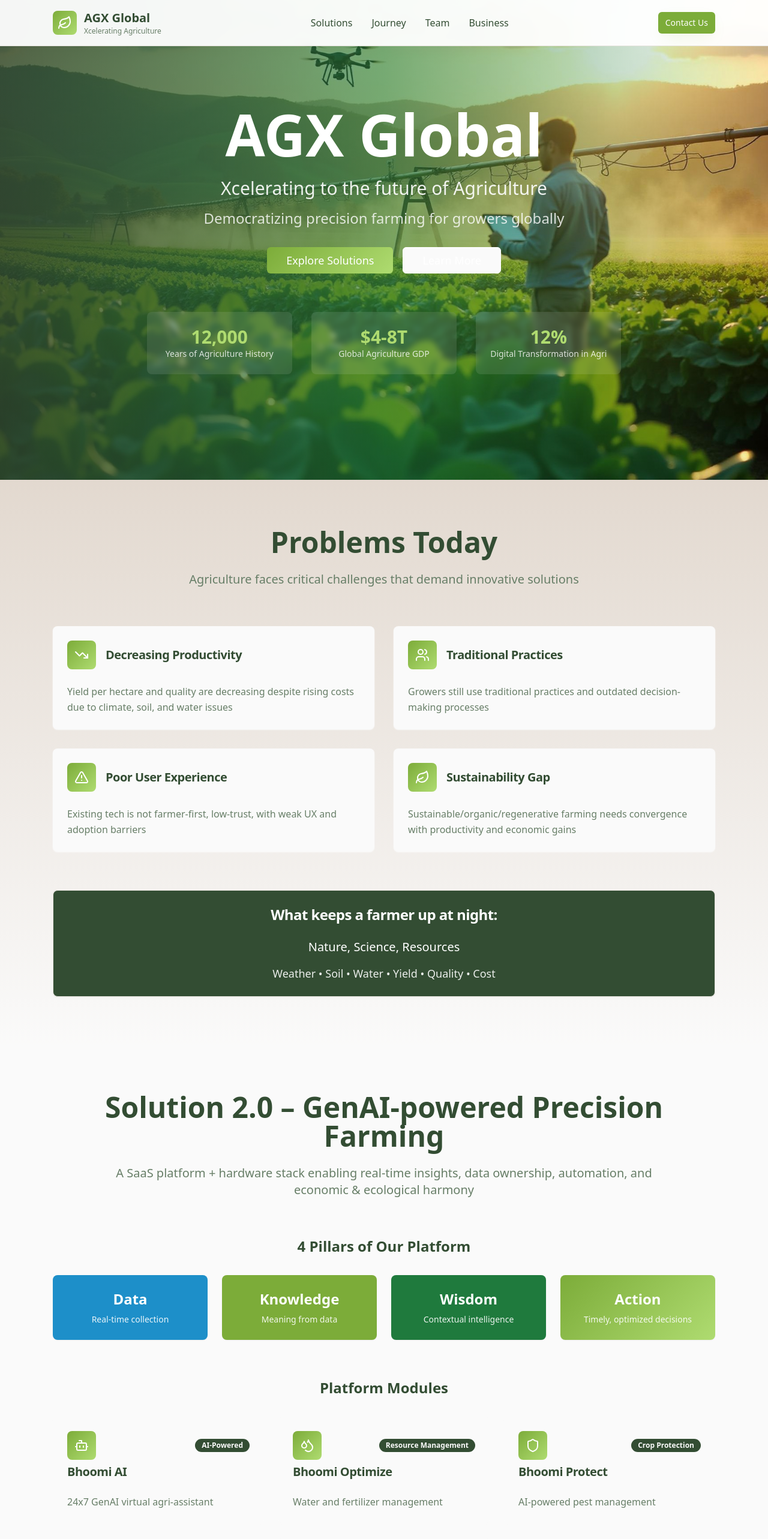
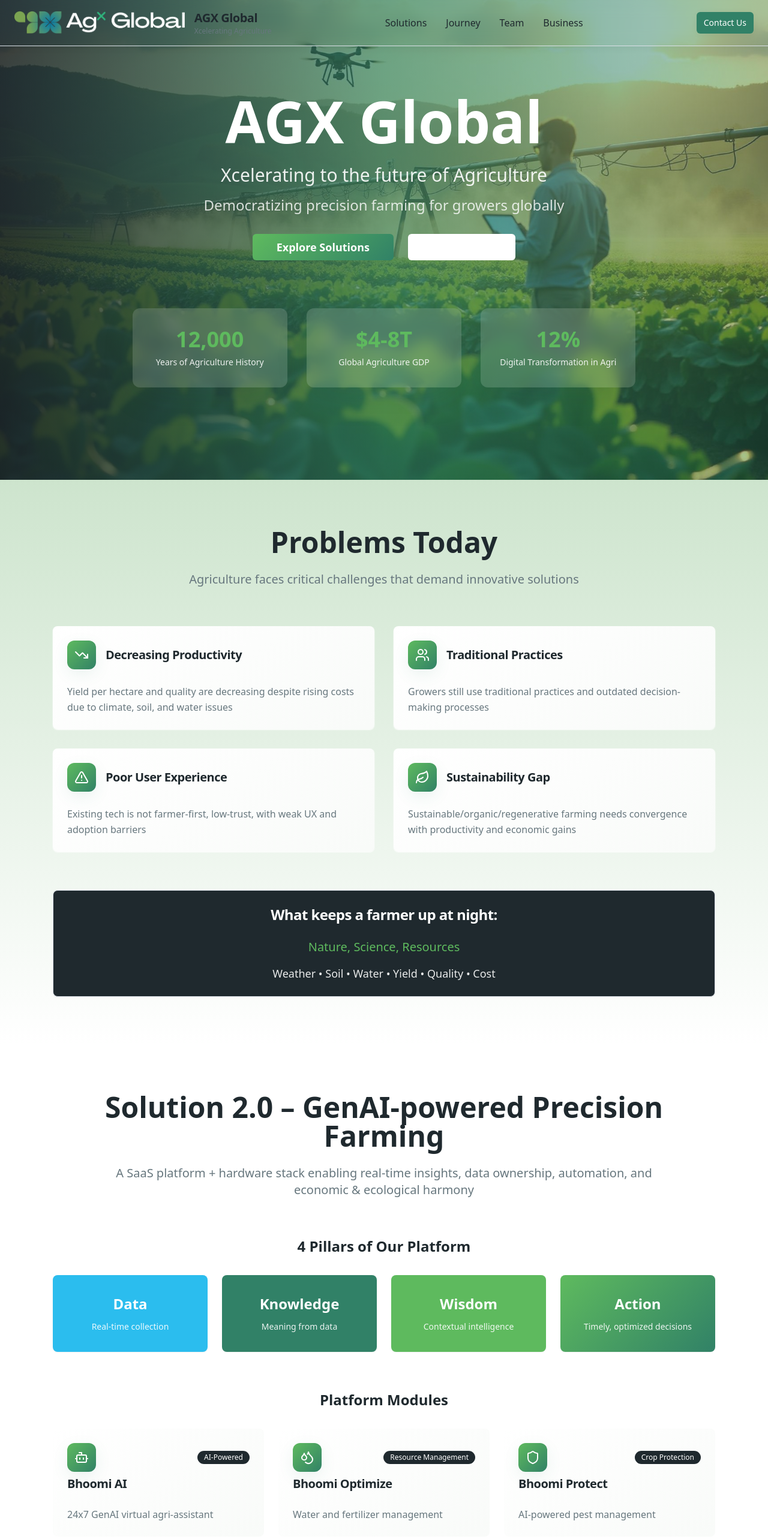
Before and after one commit to AGrowEx/agrowex-website, a React (Vite) app: page / in a window 1280 px wide. Shown: the top 2566 px of the page at 60% size. Built offline with nearby package versions, Linux system fonts and the light colour scheme.

Commit message:
Refactor website design
Update website design to be more professional, incorporating the provided logo and color theme.

```diff
--- a/src/components/Hero.tsx
+++ b/src/components/Hero.tsx
@@ -9,7 +9,7 @@ const Hero = () => {
         className="absolute inset-0 bg-cover bg-center bg-no-repeat"
         style={{ backgroundImage: `url(${heroImage})` }}
       >
-        <div className="absolute inset-0 bg-gradient-to-r from-deep-earth/80 via-forest-green/60 to-transparent"></div>
+        <div className="absolute inset-0 bg-gradient-to-r from-brand-dark/85 via-brand-primary/70 to-brand-primary/40"></div>
       </div>
 
       {/* Content */}
@@ -26,27 +26,27 @@ const Hero = () => {
           </p>
         </div>
 
-        <div className="flex flex-col sm:flex-row gap-4 justify-center items-center">
-          <Button variant="hero" size="lg" className="text-lg px-8 py-4">
+        <div className="flex flex-col sm:flex-row gap-6 justify-center items-center">
+          <Button variant="brand" size="lg" className="text-lg px-10 py-4 font-semibold">
             Explore Solutions
           </Button>
-          <Button variant="outline" size="lg" className="text-lg px-8 py-4 border-white text-white hover:bg-white hover:text-deep-earth">
+          <Button variant="outline" size="lg" className="text-lg px-10 py-4 border-white/80 text-white hover:bg-white hover:text-brand-dark font-medium">
             Learn More
           </Button>
         </div>
 
-        <div className="mt-16 grid grid-cols-1 md:grid-cols-3 gap-8 text-center">
-          <div className="bg-white/10 backdrop-blur-sm rounded-lg p-6">
-            <div className="text-3xl font-bold text-primary-glow">12,000</div>
-            <div className="text-sm opacity-80">Years of Agriculture History</div>
+        <div className="mt-20 grid grid-cols-1 md:grid-cols-3 gap-8 text-center">
+          <div className="bg-white/15 backdrop-blur-md rounded-xl p-8 shadow-elevated">
+            <div className="text-4xl font-bold text-brand-secondary mb-2">12,000</div>
+            <div className="text-sm opacity-90 font-medium">Years of Agriculture History</div>
           </div>
-          <div className="bg-white/10 backdrop-blur-sm rounded-lg p-6">
-            <div className="text-3xl font-bold text-primary-glow">$4-8T</div>
-            <div className="text-sm opacity-80">Global Agriculture GDP</div>
+          <div className="bg-white/15 backdrop-blur-md rounded-xl p-8 shadow-elevated">
+            <div className="text-4xl font-bold text-brand-secondary mb-2">$4-8T</div>
+            <div className="text-sm opacity-90 font-medium">Global Agriculture GDP</div>
           </div>
-          <div className="bg-white/10 backdrop-blur-sm rounded-lg p-6">
-            <div className="text-3xl font-bold text-primary-glow">12%</div>
-            <div className="text-sm opacity-80">Digital Transformation in Agri</div>
+          <div className="bg-white/15 backdrop-blur-md rounded-xl p-8 shadow-elevated">
+            <div className="text-4xl font-bold text-brand-secondary mb-2">12%</div>
+            <div className="text-sm opacity-90 font-medium">Digital Transformation in Agri</div>
           </div>
         </div>
       </div>
--- a/src/components/Navigation.tsx
+++ b/src/components/Navigation.tsx
@@ -1,5 +1,4 @@
 import { Button } from "@/components/ui/button";
-import { Leaf } from "lucide-react";
 
 const Navigation = () => {
   const navItems = [
@@ -10,16 +9,18 @@ const Navigation = () => {
   ];
 
   return (
-    <nav className="fixed top-0 left-0 right-0 z-50 bg-white/95 backdrop-blur-sm border-b border-border">
-      <div className="max-w-6xl mx-auto px-6 py-4">
+    <nav className="fixed top-0 left-0 right-0 z-50 bg-white/98 backdrop-blur-md border-b border-border shadow-card">
+      <div className="max-w-7xl mx-auto px-6 py-4">
         <div className="flex items-center justify-between">
-          <div className="flex items-center gap-3">
-            <div className="p-2 bg-gradient-primary rounded-lg">
-              <Leaf className="h-6 w-6 text-white" />
-            </div>
+          <div className="flex items-center gap-4">
+            <img
+              src="/lovable-uploads/ac71843d-6b3e-45d1-bd24-263272620930.png"
+              alt="AGX Global Logo"
+              className="h-10 w-auto"
+            />
             <div>
-              <div className="font-bold text-deep-earth text-xl">AGX Global</div>
-              <div className="text-xs text-muted-foreground">Xcelerating Agriculture</div>
+              <div className="font-bold text-brand-dark text-xl tracking-tight">AGX Global</div>
+              <div className="text-xs text-muted-foreground font-medium">Xcelerating Agriculture</div>
             </div>
           </div>
 
@@ -28,14 +29,14 @@ const Navigation = () => {
               <a
                 key={item.label}
                 href={item.href}
-                className="text-deep-earth hover:text-earth-green transition-colors"
+                className="text-brand-dark hover:text-brand-primary transition-colors font-medium"
               >
                 {item.label}
               </a>
             ))}
           </div>
 
-          <Button variant="earth" size="sm">
+          <Button variant="professional" size="sm" className="font-medium">
             Contact Us
           </Button>
         </div>
--- a/src/components/Problems.tsx
+++ b/src/components/Problems.tsx
@@ -29,7 +29,7 @@ const Problems = () => {
     <section className="py-20 bg-gradient-subtle">
       <div className="max-w-6xl mx-auto px-6">
         <div className="text-center mb-16">
-          <h2 className="text-4xl lg:text-5xl font-bold text-deep-earth mb-6">
+          <h2 className="text-4xl lg:text-5xl font-bold text-brand-dark mb-6">
             Problems Today
           </h2>
           <p className="text-xl text-muted-foreground max-w-3xl mx-auto">
@@ -39,13 +39,13 @@ const Problems = () => {
 
         <div className="grid grid-cols-1 md:grid-cols-2 gap-8 mb-16">
           {problems.map((problem, index) => (
-            <Card key={index} className="shadow-card border-0 hover:shadow-elegant transition-all duration-300">
+            <Card key={index} className="shadow-card border-0 hover:shadow-elevated transition-all duration-300 bg-gradient-card">
               <CardHeader>
                 <div className="flex items-center gap-4">
-                  <div className="p-3 bg-gradient-primary rounded-lg">
+                  <div className="p-3 bg-gradient-brand rounded-xl shadow-brand">
                     <problem.icon className="h-6 w-6 text-white" />
                   </div>
-                  <CardTitle className="text-xl text-deep-earth">{problem.title}</CardTitle>
+                  <CardTitle className="text-xl text-brand-dark font-semibold">{problem.title}</CardTitle>
                 </div>
               </CardHeader>
               <CardContent>
@@ -55,13 +55,13 @@ const Problems = () => {
           ))}
         </div>
 
-        <Card className="bg-deep-earth text-white shadow-glow">
+        <Card className="bg-brand-dark text-white shadow-elevated">
           <CardHeader>
-            <CardTitle className="text-2xl text-center">What keeps a farmer up at night:</CardTitle>
+            <CardTitle className="text-2xl text-center font-semibold">What keeps a farmer up at night:</CardTitle>
           </CardHeader>
           <CardContent>
             <div className="text-center">
-              <p className="text-xl font-light mb-4">Nature, Science, Resources</p>
+              <p className="text-xl font-light mb-4 text-brand-secondary">Nature, Science, Resources</p>
               <p className="text-lg opacity-90">Weather • Soil • Water • Yield • Quality • Cost</p>
             </div>
           </CardContent>
--- a/src/components/Solutions.tsx
+++ b/src/components/Solutions.tsx
@@ -7,22 +7,22 @@ const Solutions = () => {
     {
       title: "Data",
       description: "Real-time collection",
-      color: "bg-tech-blue"
+      color: "bg-brand-accent"
     },
     {
       title: "Knowledge",
       description: "Meaning from data",
-      color: "bg-earth-green"
+      color: "bg-brand-primary"
     },
     {
       title: "Wisdom",
       description: "Contextual intelligence",
-      color: "bg-forest-green"
+      color: "bg-brand-secondary"
     },
     {
       title: "Action",
       description: "Timely, optimized decisions",
-      color: "bg-gradient-primary"
+      color: "bg-gradient-brand"
     }
   ];
 
@@ -69,7 +69,7 @@ const Solutions = () => {
     <section className="py-20 bg-background">
       <div className="max-w-6xl mx-auto px-6">
         <div className="text-center mb-16">
-          <h2 className="text-4xl lg:text-5xl font-bold text-deep-earth mb-6">
+          <h2 className="text-4xl lg:text-5xl font-bold text-brand-dark mb-6">
             Solution 2.0 – GenAI-powered Precision Farming
           </h2>
           <p className="text-xl text-muted-foreground max-w-4xl mx-auto">
@@ -79,13 +79,13 @@ const Solutions = () => {
 
         {/* 4 Pillars */}
         <div className="mb-16">
-          <h3 className="text-2xl font-bold text-center text-deep-earth mb-8">4 Pillars of Our Platform</h3>
+          <h3 className="text-2xl font-bold text-center text-brand-dark mb-8">4 Pillars of Our Platform</h3>
           <div className="grid grid-cols-1 md:grid-cols-4 gap-6">
             {pillars.map((pillar, index) => (
-              <Card key={index} className={`${pillar.color} text-white shadow-elegant border-0`}>
-                <CardContent className="p-6 text-center">
-                  <h4 className="text-2xl font-bold mb-2">{pillar.title}</h4>
-                  <p className="text-sm opacity-90">{pillar.description}</p>
+              <Card key={index} className={`${pillar.color} text-white shadow-brand border-0`}>
+                <CardContent className="p-8 text-center">
+                  <h4 className="text-2xl font-bold mb-3">{pillar.title}</h4>
+                  <p className="text-sm opacity-90 font-medium">{pillar.description}</p>
                 </CardContent>
               </Card>
             ))}
@@ -94,23 +94,23 @@ const Solutions = () => {
 
         {/* Platform Modules */}
         <div>
-          <h3 className="text-2xl font-bold text-center text-deep-earth mb-8">Platform Modules</h3>
+          <h3 className="text-2xl font-bold text-center text-brand-dark mb-8">Platform Modules</h3>
           <div className="grid grid-cols-1 md:grid-cols-2 lg:grid-cols-3 gap-6">
             {modules.map((module, index) => (
-              <Card key={index} className="shadow-card hover:shadow-elegant transition-all duration-300 border-0">
+              <Card key={index} className="shadow-card hover:shadow-elevated transition-all duration-300 border-0 bg-gradient-card">
                 <CardHeader>
                   <div className="flex items-center justify-between">
-                    <div className="p-3 bg-gradient-primary rounded-lg">
+                    <div className="p-3 bg-gradient-brand rounded-xl shadow-brand">
                       <module.icon className="h-6 w-6 text-white" />
                     </div>
-                    <Badge variant="secondary" className="text-xs">
+                    <Badge variant="secondary" className="text-xs font-medium">
                       {module.badge}
                     </Badge>
                   </div>
-                  <CardTitle className="text-xl text-deep-earth">{module.name}</CardTitle>
+                  <CardTitle className="text-xl text-brand-dark font-semibold">{module.name}</CardTitle>
                 </CardHeader>
                 <CardContent>
-                  <p className="text-muted-foreground">{module.description}</p>
+                  <p className="text-muted-foreground leading-relaxed">{module.description}</p>
                 </CardContent>
               </Card>
             ))}
--- a/src/components/ui/button.tsx
+++ b/src/components/ui/button.tsx
@@ -18,9 +18,9 @@ const buttonVariants = cva(
           "bg-secondary text-secondary-foreground hover:bg-secondary/80",
         ghost: "hover:bg-accent hover:text-accent-foreground",
         link: "text-primary underline-offset-4 hover:underline",
-        hero: "bg-gradient-primary text-white hover:shadow-glow transition-all duration-300 transform hover:scale-105",
-        earth: "bg-earth-green text-white hover:bg-forest-green transition-smooth shadow-elegant",
-        tech: "bg-tech-blue text-white hover:bg-tech-blue/90 transition-smooth"
+        brand: "bg-gradient-brand text-white hover:shadow-brand transition-smooth font-medium",
+        professional: "bg-brand-primary text-white hover:bg-brand-primary/90 transition-smooth shadow-card",
+        accent: "bg-brand-accent text-white hover:bg-brand-accent/90 transition-smooth"
       },
       size: {
         default: "h-10 px-4 py-2",
--- a/src/index.css
+++ b/src/index.css
@@ -2,61 +2,62 @@
 @tailwind components;
 @tailwind utilities;
 
-/* AGX Global Design System - Agriculture Technology Theme
-All colors MUST be HSL.
+/* AGX Global Design System - Professional Brand Colors
+All colors MUST be HSL. Based on actual AGX Global brand identity.
 */
 
 @layer base {
   :root {
-    --background: 40 5% 98%;
-    --foreground: 120 15% 15%;
+    --background: 0 0% 100%;
+    --foreground: 200 15% 20%;
 
-    --card: 40 5% 98%;
-    --card-foreground: 120 15% 15%;
+    --card: 0 0% 100%;
+    --card-foreground: 200 15% 20%;
 
-    --popover: 40 5% 98%;
-    --popover-foreground: 120 15% 15%;
+    --popover: 0 0% 100%;
+    --popover-foreground: 200 15% 20%;
 
-    --primary: 85 50% 45%;
-    --primary-foreground: 40 5% 98%;
-    --primary-glow: 85 60% 65%;
+    --primary: 160 45% 35%;
+    --primary-foreground: 0 0% 100%;
+    --primary-light: 120 40% 55%;
 
-    --secondary: 120 20% 25%;
-    --secondary-foreground: 40 5% 98%;
+    --secondary: 200 20% 15%;
+    --secondary-foreground: 0 0% 100%;
 
-    --muted: 40 8% 92%;
-    --muted-foreground: 120 10% 45%;
+    --muted: 210 20% 96%;
+    --muted-foreground: 200 10% 45%;
 
-    --accent: 85 40% 55%;
-    --accent-foreground: 40 5% 98%;
+    --accent: 195 85% 55%;
+    --accent-foreground: 0 0% 100%;
 
     --destructive: 0 84.2% 60.2%;
-    --destructive-foreground: 210 40% 98%;
+    --destructive-foreground: 0 0% 100%;
 
-    --border: 40 15% 88%;
-    --input: 40 15% 88%;
-    --ring: 85 50% 45%;
+    --border: 210 20% 88%;
+    --input: 210 20% 88%;
+    --ring: 160 45% 35%;
 
-    /* AGX Brand Colors */
-    --earth-green: 85 50% 45%;
-    --forest-green: 140 60% 30%;
-    --tech-blue: 200 75% 45%;
-    --warm-earth: 30 25% 85%;
-    --deep-earth: 120 20% 25%;
+    /* AGX Professional Brand Colors */
+    --brand-primary: 160 45% 35%;      /* Main teal from logo */
+    --brand-secondary: 120 40% 55%;    /* Light green from logo */
+    --brand-accent: 195 85% 55%;       /* Blue from Bhoomi logo */
+    --brand-dark: 200 20% 15%;         /* Professional dark */
+    --brand-light: 120 30% 85%;        /* Subtle green background */
 
-    /* Gradients */
-    --gradient-primary: linear-gradient(135deg, hsl(var(--earth-green)), hsl(var(--primary-glow)));
-    --gradient-hero: linear-gradient(135deg, hsl(var(--forest-green)), hsl(var(--earth-green)));
-    --gradient-subtle: linear-gradient(180deg, hsl(var(--warm-earth)), hsl(var(--background)));
+    /* Professional Gradients */
+    --gradient-brand: linear-gradient(135deg, hsl(var(--brand-secondary)), hsl(var(--brand-primary)));
+    --gradient-hero: linear-gradient(135deg, hsl(var(--brand-dark)), hsl(var(--brand-primary)));
+    --gradient-subtle: linear-gradient(180deg, hsl(var(--brand-light)), hsl(var(--background)));
+    --gradient-card: linear-gradient(145deg, hsl(0 0% 100%), hsl(120 20% 98%));
 
-    /* Shadows */
-    --shadow-elegant: 0 10px 30px -10px hsl(var(--earth-green) / 0.2);
-    --shadow-glow: 0 0 40px hsl(var(--primary-glow) / 0.3);
-    --shadow-card: 0 4px 20px -4px hsl(var(--deep-earth) / 0.1);
+    /* Professional Shadows */
+    --shadow-brand: 0 8px 32px -8px hsl(var(--brand-primary) / 0.2);
+    --shadow-card: 0 2px 16px -4px hsl(var(--brand-dark) / 0.08);
+    --shadow-elevated: 0 16px 64px -12px hsl(var(--brand-dark) / 0.15);
 
-    /* Animations */
+    /* Professional Transitions */
     --transition-smooth: all 0.3s cubic-bezier(0.4, 0, 0.2, 1);
-    --transition-bounce: all 0.4s cubic-bezier(0.68, -0.55, 0.265, 1.55);
+    --transition-spring: all 0.4s cubic-bezier(0.34, 1.56, 0.64, 1);
 
     --radius: 0.5rem;
 
--- a/tailwind.config.ts
+++ b/tailwind.config.ts
@@ -27,7 +27,7 @@ export default {
 				primary: {
 					DEFAULT: 'hsl(var(--primary))',
 					foreground: 'hsl(var(--primary-foreground))',
-					glow: 'hsl(var(--primary-glow))'
+					light: 'hsl(var(--primary-light))'
 				},
 				secondary: {
 					DEFAULT: 'hsl(var(--secondary))',
@@ -53,11 +53,11 @@ export default {
 					DEFAULT: 'hsl(var(--card))',
 					foreground: 'hsl(var(--card-foreground))'
 				},
-				'earth-green': 'hsl(var(--earth-green))',
-				'forest-green': 'hsl(var(--forest-green))',
-				'tech-blue': 'hsl(var(--tech-blue))',
-				'warm-earth': 'hsl(var(--warm-earth))',
-				'deep-earth': 'hsl(var(--deep-earth))',
+				'brand-primary': 'hsl(var(--brand-primary))',
+				'brand-secondary': 'hsl(var(--brand-secondary))',
+				'brand-accent': 'hsl(var(--brand-accent))',
+				'brand-dark': 'hsl(var(--brand-dark))',
+				'brand-light': 'hsl(var(--brand-light))',
 				sidebar: {
 					DEFAULT: 'hsl(var(--sidebar-background))',
 					foreground: 'hsl(var(--sidebar-foreground))',
@@ -70,18 +70,19 @@ export default {
 				}
 			},
 			backgroundImage: {
-				'gradient-primary': 'var(--gradient-primary)',
+				'gradient-brand': 'var(--gradient-brand)',
 				'gradient-hero': 'var(--gradient-hero)',
-				'gradient-subtle': 'var(--gradient-subtle)'
+				'gradient-subtle': 'var(--gradient-subtle)',
+				'gradient-card': 'var(--gradient-card)'
 			},
 			boxShadow: {
-				'elegant': 'var(--shadow-elegant)',
-				'glow': 'var(--shadow-glow)',
-				'card': 'var(--shadow-card)'
+				'brand': 'var(--shadow-brand)',
+				'card': 'var(--shadow-card)',
+				'elevated': 'var(--shadow-elevated)'
 			},
 			transitionTimingFunction: {
 				'smooth': 'var(--transition-smooth)',
-				'bounce': 'var(--transition-bounce)'
+				'spring': 'var(--transition-spring)'
 			},
 			borderRadius: {
 				lg: 'var(--radius)',
```
Also changed, not shown: src/components/BusinessModel.tsx (+14 -14 lines), src/components/Founders.tsx (+13 -13 lines), src/components/Journey.tsx (+20 -20 lines), public/lovable-uploads/ac71843d-6b3e-45d1-bd24-263272620930.png (added).
